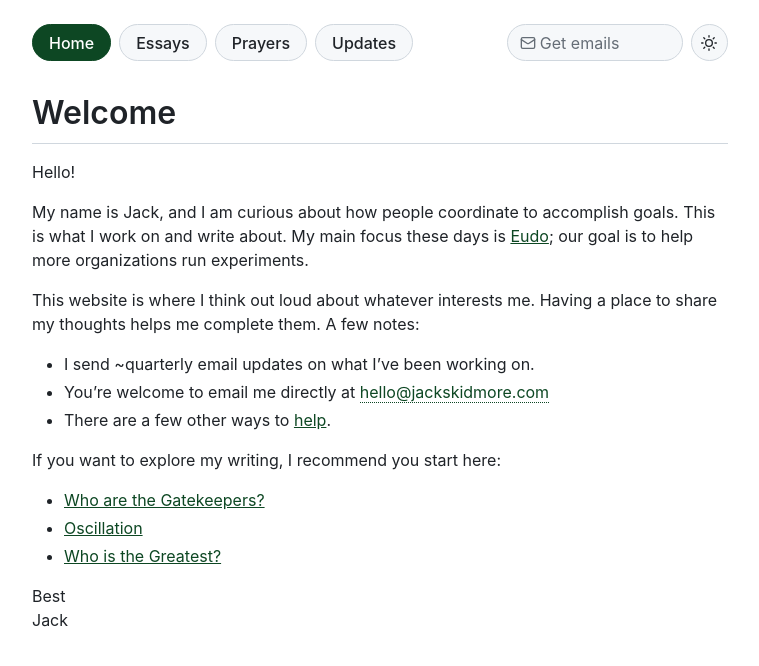
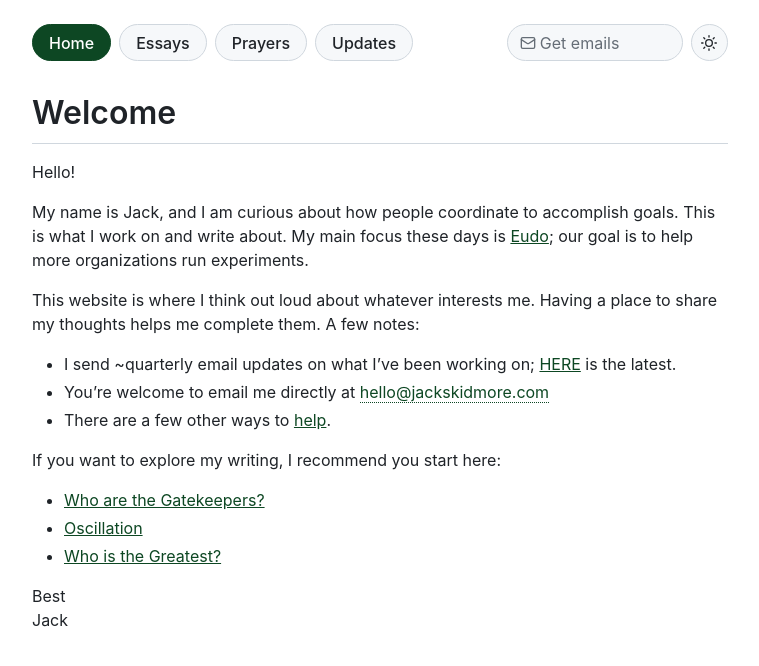
Before and after one commit to jack-t-skidmore/jack-t-skidmore.github.io, a Jekyll site: the page built from index.md, in a window 1280 px wide. Shown: the top 666 px of the page, without its empty margins (260-1019 px from the left). Built offline with Jekyll 4.4.1, drawn with Linux system fonts in a browser that asks for light colours.

Commit message:
link to latest update

```diff
--- a/index.md
+++ b/index.md
@@ -11,7 +11,7 @@ Hello!
 My name is Jack, and I am curious about how people coordinate to accomplish goals. This is what I work on and write about. My main focus these days is [Eudo](/projects/eudo/); our goal is to help more organizations run experiments.
 
 This website is where I think out loud about whatever interests me. Having a place to share my thoughts helps me complete them. A few notes:
-- I send ~quarterly email updates on what I've been working on.
+- I send ~quarterly email updates on what I've been working on; [HERE](/updates/is-work-a-status-asset/) is the latest.
 - You're welcome to email me directly at <span class="copy-email" data-email="hello@jackskidmore.com" role="button" tabindex="0" title="Click to copy"><!--email_off-->hello@jackskidmore.com<!--/email_off--></span>
 - There are a few other ways to [help](/help/).
 
```
